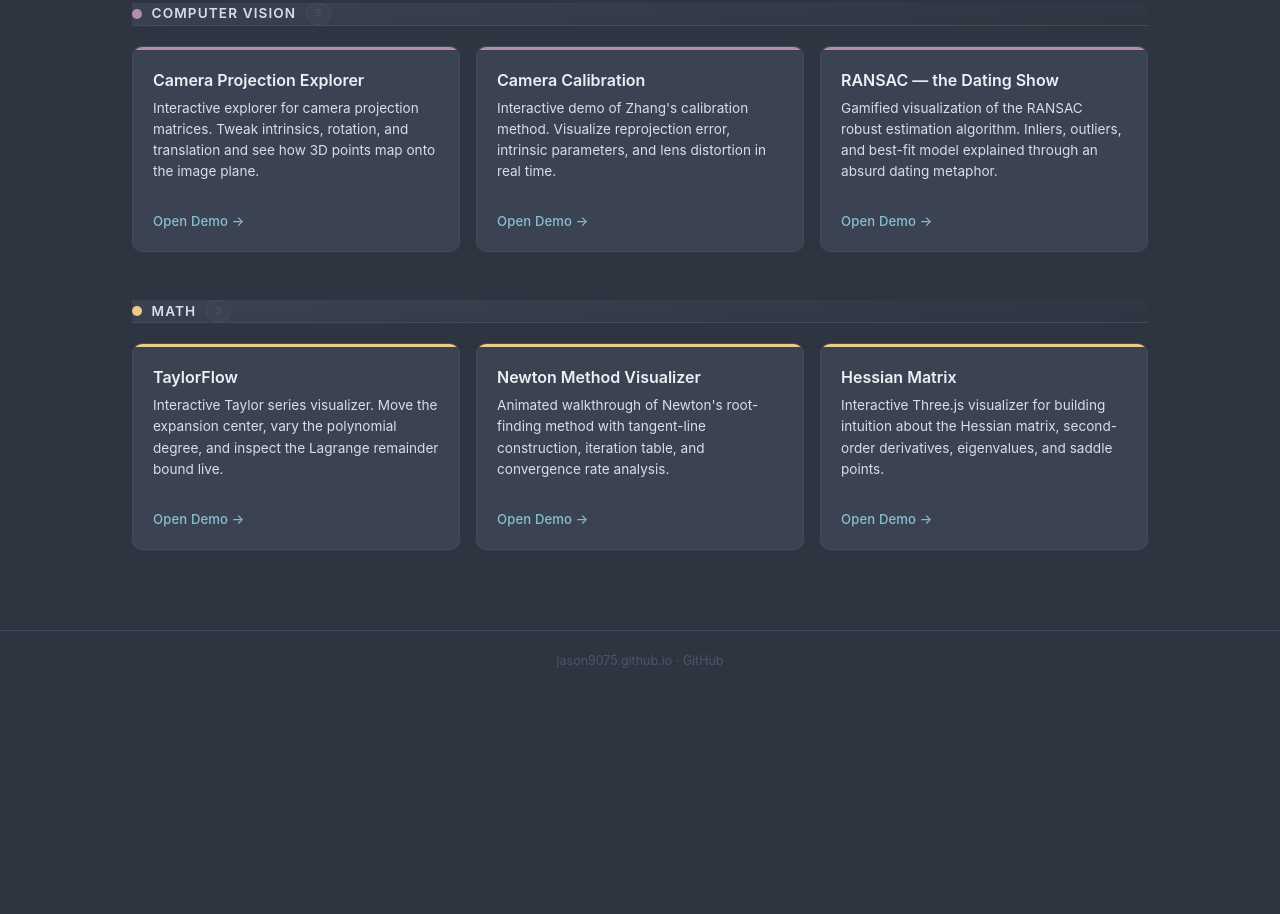
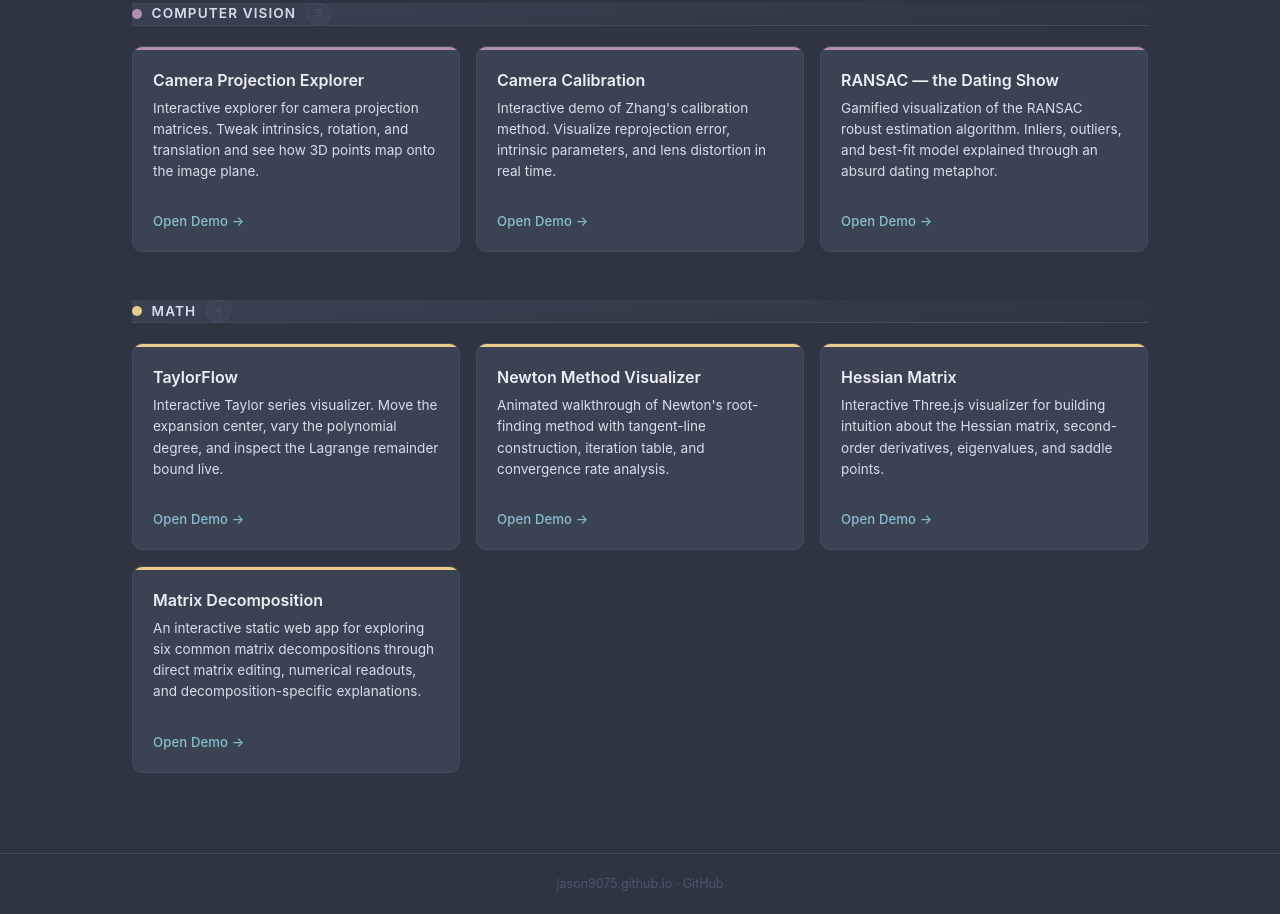
Before and after one commit to jason9075/jason9075.github.io, a plain HTML site: page index.html in a window 1280 px wide. Shown: the part 768-1682 px from the top of the page. Before the commit the page ends 1459 px from the top, so only its background shows below. Drawn offline with Linux system fonts and the light colour scheme.

Commit message:
feat: add matrix decomposition page

```diff
--- a/index.html
+++ b/index.html
@@ -130,7 +130,7 @@
           <header class="group-header">
             <span class="group-dot dot-math"></span>
             <h2>Math</h2>
-            <span class="group-count">3</span>
+            <span class="group-count">4</span>
           </header>
           <div class="grid">
             <article class="card" data-group="math" data-title="TaylorFlow" data-desc="Interactive Taylor series visualizer. Move the expansion center, vary the polynomial degree, and inspect the Lagrange remainder bound live.">
@@ -166,6 +166,18 @@
               </div>
               <div class="card-footer">
                 <a class="btn-demo" href="https://jason9075.github.io/Hessian-Matrix/" target="_blank" rel="noopener">Open Demo →</a>
+              </div>
+            </article>
+
+            <article class="card" data-group="math" data-title="Matrix Decomposition" data-desc="An interactive static web app for exploring six common matrix decompositions through direct matrix editing, numerical readouts, and decomposition-specific explanations.">
+              <a class="card-link" href="https://jason9075.github.io/Matrix-Decomposition/" target="_blank" rel="noopener" tabindex="-1" aria-hidden="true"></a>
+              <div class="card-accent accent-math"></div>
+              <div class="card-body">
+                <h3>Matrix Decomposition</h3>
+                <p>An interactive static web app for exploring six common matrix decompositions through direct matrix editing, numerical readouts, and decomposition-specific explanations.</p>
+              </div>
+              <div class="card-footer">
+                <a class="btn-demo" href="https://jason9075.github.io/Matrix-Decomposition/" target="_blank" rel="noopener">Open Demo →</a>
               </div>
             </article>
           </div>
```
